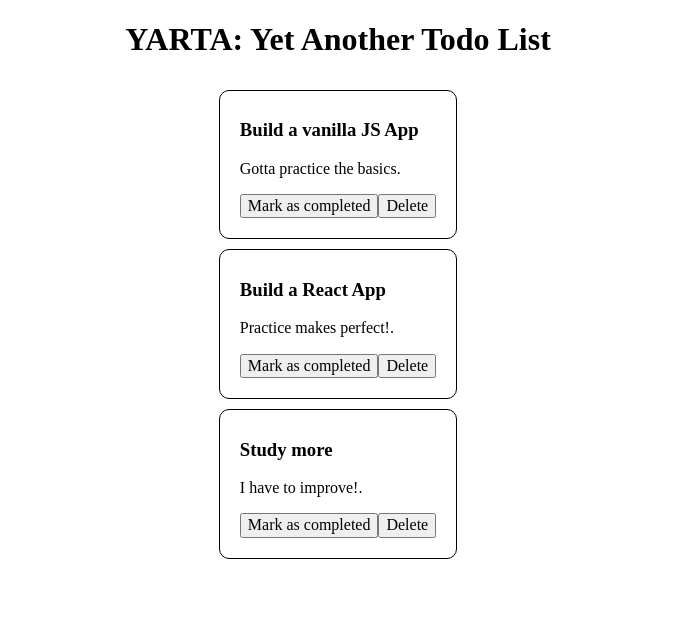
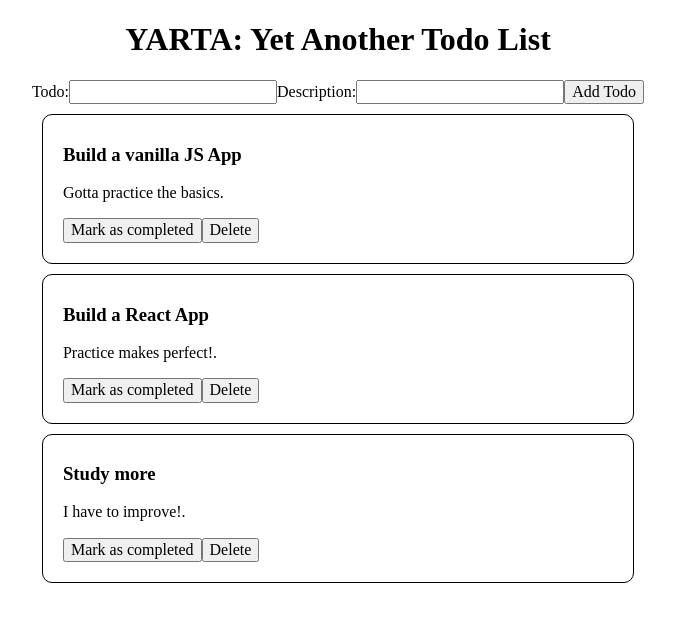
Before and after one commit to Leonelmarianog/YARTA, a React (Create React App) app: page / in a window 1280 px wide. Shown: the top 622 px of the page, without its empty margins (302-977 px from the left). Built offline with nearby package versions, Linux system fonts and the light colour scheme.

Commit message:
Add a form to create new todos
Now you can create new todos. There is some very simple validation, will
improve it later.

```diff
--- /dev/null
+++ b/src/TodoForm.js
@@ -0,0 +1,76 @@
+import React from "react";
+
+export default class TodoForm extends React.Component {
+  constructor(props) {
+    super(props);
+
+    // initial state of inputs
+    this.state = {
+      title: "",
+      description: "",
+    };
+
+    // method binding
+    this.handleChange = this.handleChange.bind(this);
+    this.handleSubmit = this.handleSubmit.bind(this);
+  }
+
+  handleSubmit(event) {
+    event.preventDefault();
+    // form validation
+    if (
+      /[^A-Za-z0-9]+/gi.test(this.state.title) ||
+      /[^A-Za-z0-9]+/gi.test(this.state.description)
+    ) {
+      return;
+    }
+    // pass state (form data) to parent component
+    this.props.handleAdd(this.state);
+  }
+
+  // input state tracking
+  handleChange(event) {
+    this.setState({
+      [event.target.name]: event.target.value,
+    });
+  }
+
+  render() {
+    // if input information is not valid, I want to render some error message.
+    let error = null;
+    if (
+      /[^A-Za-z0-9]+/gi.test(this.state.title) ||
+      /[^A-Za-z0-9]+/gi.test(this.state.description)
+    ) {
+      error = (
+        <p style={{ color: "crimson" }}>Only letters and numbers allowed!.</p>
+      );
+    }
+    return (
+      <form onSubmit={this.handleSubmit}>
+        <label>
+          Todo:
+          <input
+            type="text"
+            name="title"
+            value={this.state.title}
+            onChange={this.handleChange}
+            required
+          />
+        </label>
+        <label>
+          Description:
+          <input
+            type="text"
+            name="description"
+            value={this.state.description}
+            onChange={this.handleChange}
+            required
+          />
+        </label>
+        <button type="submit">Add Todo</button>
+        {error}
+      </form>
+    );
+  }
+}
--- a/src/TodoList.js
+++ b/src/TodoList.js
@@ -1,11 +1,12 @@
 import React from "react";
 import Todo from "./Todo.js";
+import TodoForm from "./TodoForm.js";
 
 export default class TodoList extends React.Component {
   constructor(props) {
     super(props);
 
-    // initial todos
+    // initial todo list
     this.state = {
       todos: [
         {
@@ -24,17 +25,34 @@ export default class TodoList extends React.Component {
           description: "I have to improve!.",
         },
       ],
+      nextId: 3,
     };
+
+    // method binding
+    this.handleAdd = this.handleAdd.bind(this);
   }
 
   // event handler, this one is passed as a prop to each Todo component, this way, each child (Todo) has a way to tell
   // their parent (TodoList) to re-render them with new props.
+  // It removes a Todo from the page.
   handleDelete(id) {
     const newTodos = this.state.todos.filter((todo) => {
       return todo.id !== id;
     });
     this.setState({
       todos: newTodos,
+    });
+  }
+
+  // Just like the above event handler, this one is passed to a child component (TodoForm).
+  // It receives form data from a child component and updates state based on that data.
+  // It adds a new todo to the page.
+  handleAdd(newTodo) {
+    const newTodos = [...this.state.todos];
+    newTodos.push({ id: this.state.nextId, ...newTodo });
+    this.setState({
+      todos: newTodos,
+      nextId: this.state.nextId + 1,
     });
   }
 
@@ -49,6 +67,11 @@ export default class TodoList extends React.Component {
         />
       );
     });
-    return <main>{todos}</main>;
+    return (
+      <div>
+        <TodoForm handleAdd={this.handleAdd} />
+        <main>{todos}</main>
+      </div>
+    );
   }
 }
```
